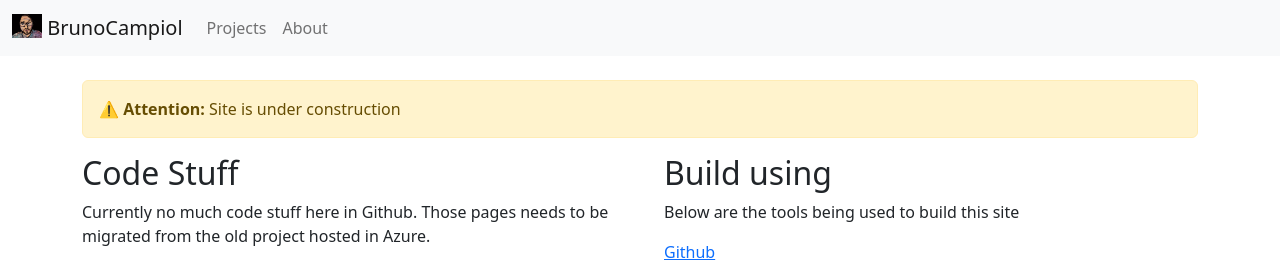
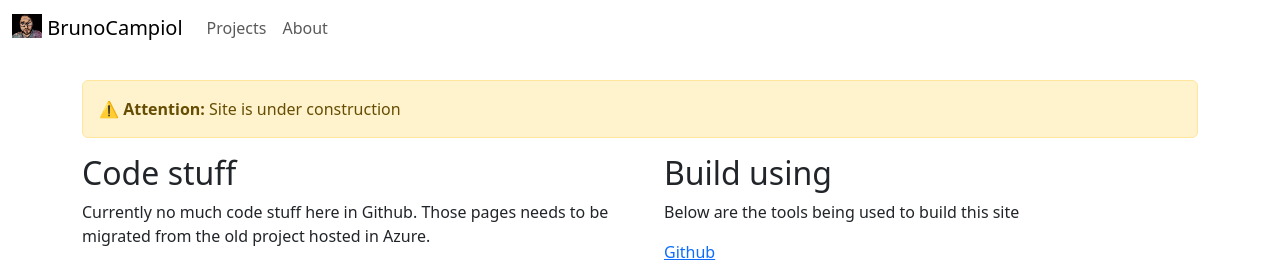
Before and after one commit to brunocampiol/brunocampiol.github.io, a Jekyll site: the page built from index.html, in a window 1280 px wide. Shown: the top 268 px of the page. Built offline with Jekyll 4.4.1, drawn with Linux system fonts in a browser that asks for light colours; some of the changed lines change nothing that is shown.

Commit message:
initial changes for pallete color

```diff
--- a/_layouts/default.html
+++ b/_layouts/default.html
@@ -8,13 +8,12 @@
     <title>Bruno Campiol</title>
     <link rel="stylesheet" href="./{{page.layoutPath}}assets/css/style.css">
     <link rel="icon" href="./{{page.layoutPath}}assets/favicon.ico" type="image/x-icon">
-    <link href="https://cdn.jsdelivr.net/npm/bootstrap@5.2.3/dist/css/bootstrap.min.css"
-            integrity="sha384-rbsA2VBKQhggwzxH7pPCaAqO46MgnOM80zW1RWuH61DGLwZJEdK2Kadq2F9CUG65"
-            rel="stylesheet" crossorigin="anonymous">
+    <link href="https://cdn.jsdelivr.net/npm/bootstrap@5.3.0-alpha3/dist/css/bootstrap.min.css" rel="stylesheet"
+        integrity="sha384-KK94CHFLLe+nY2dmCWGMq91rCGa5gtU4mk92HdvYe+M/SXH301p5ILy+dN9+nJOZ" crossorigin="anonymous">
 </head>
 
 <body>
-    <nav class="navbar navbar-expand-lg bg-light">
+    <nav class="navbar navbar-expand-lg">
         <div class="container-fluid">
             <button class="navbar-toggler" type="button" data-bs-toggle="collapse" data-bs-target="#navbarId"
                 aria-controls="navbarId" aria-expanded="false" aria-label="Toggle navigation">
@@ -41,10 +40,9 @@
     <div class="container">
         {{ content }}
     </div>
-    <script src="https://cdn.jsdelivr.net/npm/bootstrap@5.2.3/dist/js/bootstrap.bundle.min.js"
-            integrity="sha384-kenU1KFdBIe4zVF0s0G1M5b4hcpxyD9F7jL+jjXkk+Q2h455rYXK/7HAuoJl+0I4"
-            crossorigin="anonymous">
-    </script>
+    <script src="https://cdn.jsdelivr.net/npm/bootstrap@5.3.0-alpha3/dist/js/bootstrap.bundle.min.js"
+        integrity="sha384-ENjdO4Dr2bkBIFxQpeoTz1HIcje39Wm4jDKdf19U8gI4ddQ3GYNS7NTKfAdVQSZe"
+        crossorigin="anonymous"></script>
     <!-- Google tag (gtag.js) -->
     <script async src="https://www.googletagmanager.com/gtag/js?id=G-BKYWQ943PR"></script>
     <script>
--- a/index.html
+++ b/index.html
@@ -7,7 +7,7 @@ layout: default
 </div>
 <div class="row g-5">
   <div class="col-md-6">
-    <h2>Code Stuff</h2>
+    <h2>Code stuff</h2>
     <p>Currently no much code stuff here in Github. Those pages needs to be migrated from the old project hosted in
       Azure.</p>
     <p>Check <a href="./projects.html">Projects</a> page or my <a href="https://github.com/brunocampiol">Github</a>
```
Also changed, not shown: assets/css/style.css (+17 -0 lines).
